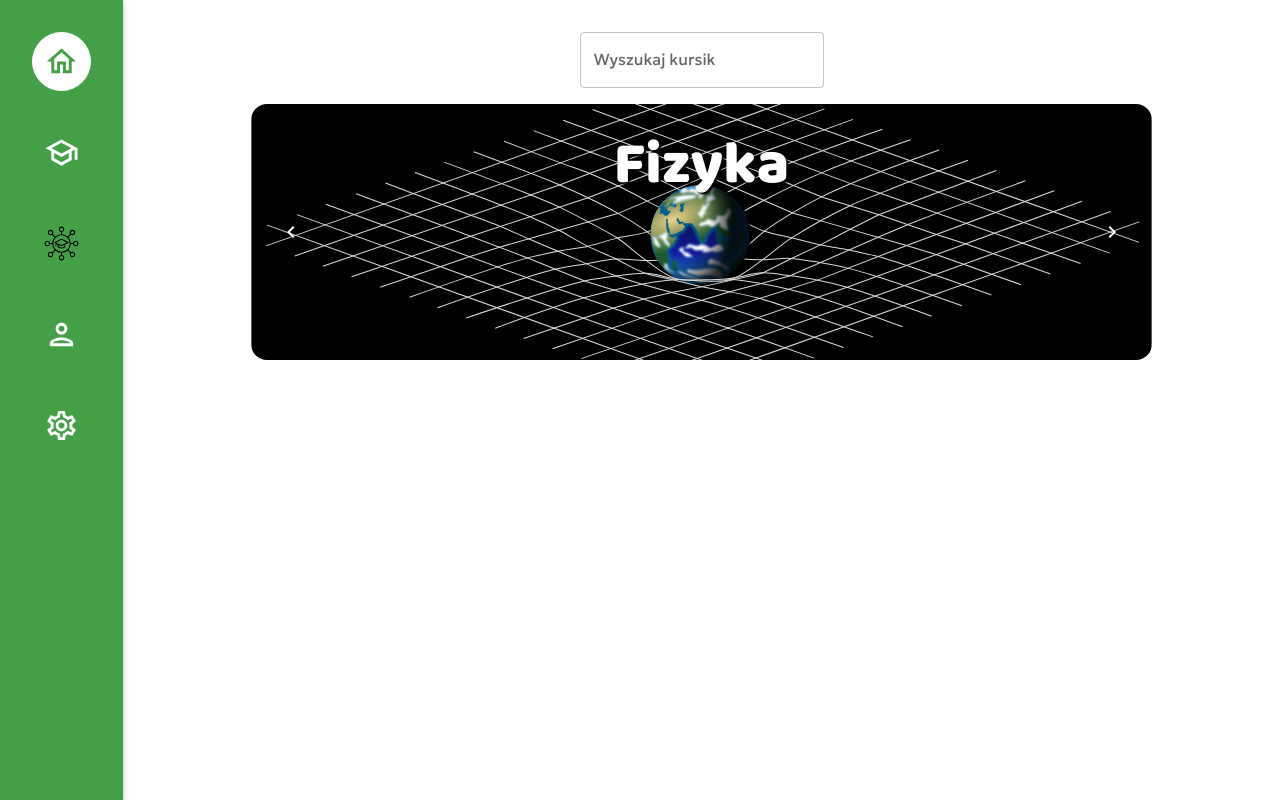
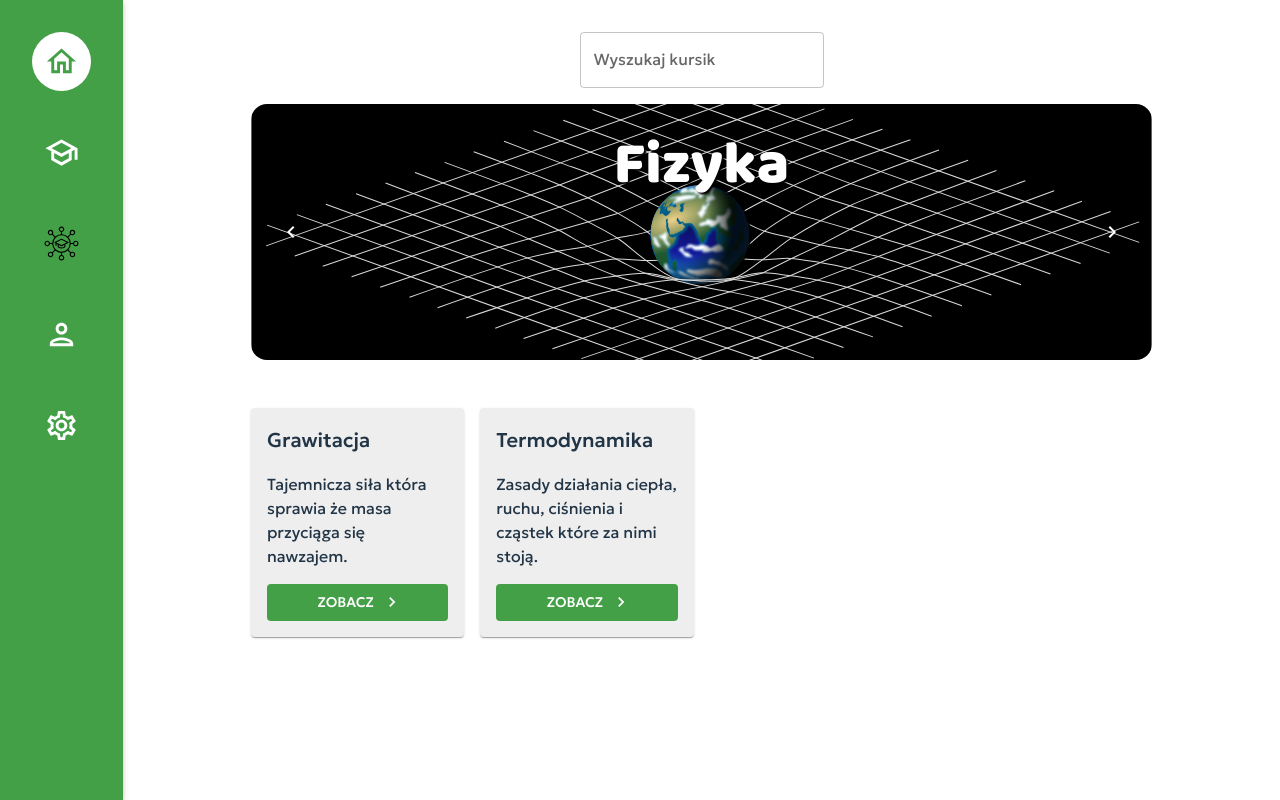
Before and after one commit to EdutieProject/edutie-frontend, a React (Vite) app in the folder edutie-frontend/: page /learn in a window 1280 px wide. Built offline with nearby package versions, Linux system fonts and the light colour scheme.

Commit message:
Reimplement Learn Page

```diff
--- a/edutie-frontend/src/components/Global/Surface.jsx
+++ b/edutie-frontend/src/components/Global/Surface.jsx
@@ -1,6 +1,6 @@
 import { Box, styled } from "@mui/material";
 
-const StyledBox = styled(Box)(({theme})=>({
+const StyledBox = styled(Box)(({ theme }) => ({
     background: theme.palette.surface.main,
     padding: theme.spacing(2),
     borderRadius: 4,
@@ -11,10 +11,10 @@ const StyledBox = styled(Box)(({theme})=>({
  * @param children Component's children
  * @returns React Component
  */
-export default function Surface({children}) {
+export default function Surface({ children, sx }) {
     return (
-    <StyledBox sx={{boxShadow: 1}}>
-        {children}
-    </StyledBox>
+        <StyledBox sx={{ boxShadow: 1, ...sx }}>
+            {children}
+        </StyledBox>
     );
 }
--- a/edutie-frontend/src/components/slider/Slider.jsx
+++ b/edutie-frontend/src/components/slider/ScienceCarousel.jsx
@@ -1,31 +1,34 @@
 import React, { useState } from 'react';
 import './Slider.css'; // Import CSS file for styling
 import { Box, IconButton, Typography, useTheme } from '@mui/material';
-import { ChevronLeft, ChevronRight, Image } from "@mui/icons-material"
+import { ChevronLeft, ChevronRight } from "@mui/icons-material"
 
 
-const Slider = (props) => {
-  const [currentImageIndex, setCurrentImageIndex] = useState(0);
+export default function ScienceCarousel({ sciences, setActiveScience }) {
+  const [currentScienceIndex, setCurrentScienceIndex] = useState(0);
   const theme = useTheme();
 
+  //TODO: refactor to be more elegant
   const nextImage = () => {
-    setCurrentImageIndex((prevIndex) => (prevIndex === props.sciences.length - 1 ? 0 : prevIndex + 1));
+    setActiveScience(sciences[currentScienceIndex === sciences.length - 1 ? 0 : currentScienceIndex + 1]);
+    setCurrentScienceIndex((prevIndex) => (prevIndex === sciences.length - 1 ? 0 : prevIndex + 1));
   };
 
   const prevImage = () => {
-    setCurrentImageIndex((prevIndex) => (prevIndex === 0 ? props.sciences.length - 1 : prevIndex - 1));
+    setActiveScience(sciences[currentScienceIndex === 0 ? sciences.length - 1 : currentScienceIndex - 1]);
+    setCurrentScienceIndex((prevIndex) => (prevIndex === 0 ? sciences.length - 1 : prevIndex - 1));
   };
 
   return (
 
      <Box sx={{position: "relative", paddingY: theme.spacing(16), borderRadius: 4, overflow: "hidden"}}>
       {/* TODO: move styling to style class */}
-      {props.sciences.map((science, index) => (
+      {sciences.map((science, index) => (
         <img
           key={index}
           src={science.picture}
           alt={`Image ${index}`}
-          className={`slider-image ${index === currentImageIndex ? 'visible' : 'hidden'}`}
+          className={`slider-image ${index === currentScienceIndex ? 'visible' : 'hidden'}`}
         />
 
       ))}
@@ -39,8 +42,11 @@ const Slider = (props) => {
         transform: "translateX(-50%)",
         textShadow: "black 2px 2px 2px"}}
       >
-          {props.sciences[currentImageIndex].name}
+          {sciences[currentScienceIndex].name}
       </Typography>
+
+      {/** Repair buttons and their colors */}
+
       <IconButton size='large' onClick={prevImage} sx={{position: "absolute", top: "50%", transform: "translateY(-50%)", left: "1rem"}}>
         <ChevronLeft color='white'/>
       </IconButton>
@@ -49,6 +55,4 @@ const Slider = (props) => {
       </IconButton>
     </Box>
   );
-};
-
-export default Slider;
+}
--- a/edutie-frontend/src/pages/LearnPage.jsx
+++ b/edutie-frontend/src/pages/LearnPage.jsx
@@ -1,34 +1,94 @@
 import * as React from 'react';
 
 // import Slider from "./Slider";
-import grawitacja from "../assets/svg/pictures/grawitacja.svg";
-import ladunki from "../assets/svg/pictures/ladunki.svg";
 import TextField from '@mui/material/TextField';
 
 import NavLayout from './layout/NavLayout';
-import { Box, Typography, useTheme } from '@mui/material';
-import Slider from '../components/slider/Slider';
+import { Box, Button, Grid, Typography, useTheme } from '@mui/material';
+import ScienceCarousel from '../components/slider/ScienceCarousel';
+import Surface from '../components/Global/Surface';
+import { useState } from 'react';
+import { getAllSciences, getCourseById, getCoursesOfScience } from '../services/StudyProgramServices';
+import { ChevronRight } from '@mui/icons-material';
+import { useEffect } from 'react';
 
 
 export default function LearnPage() {
     const theme = useTheme();
-    const sciences = [
-        {
-            name: "Fizyka",
-            picture: grawitacja
-        },
-        {
-            name: "Matematyka",
-            picture: ladunki
-        }
-    ];
+    const sciences = getAllSciences();
+    const [selectedScience, setSelectedScience] = useState(sciences[0]);
+    const [displayedCourses, setDisplayedCourses] = useState([]);
+    const [selectedCourseId, setSelectedCourseId] = useState(null);
 
+    useEffect(()=>{
+        setDisplayedCourses(getCoursesOfScience(selectedScience.id));
+    },[selectedScience]);
+
+    /** Render a course details view if one has been selected */
+    if(selectedCourseId !== null)
+        return (<ViewCourse courseId={selectedCourseId}/>);
+
+    /** Render usual view otherwise */
     return (
         <NavLayout>
             <Box sx={{padding: theme.spacing(2), display: "flex", justifyContent: "center"}}>
                 <TextField label="Wyszukaj kursik"/>
             </Box>
-            <Slider sciences={sciences}/>
+            <Box>
+                <ScienceCarousel sciences={sciences} setActiveScience={setSelectedScience}/>
+                <Grid container spacing={2} marginTop={theme.spacing(4)}>
+                {
+                    displayedCourses.map(o =>
+                    <Grid item xs={3} key={o.id}>
+                        <CourseTile course={o} setActiveCourse={setSelectedCourseId}/>
+                    </Grid>)
+                }
+                </Grid>
+            </Box>
         </NavLayout>
     );
 }
+
+/**
+ * Component used as tile to show the variety of courses
+ */
+function CourseTile({ course, setActiveCourse }) {
+    return (
+        <Surface sx={{display: "flex", gap: 2, flexDirection: "column"}}>
+            <Typography variant='h6'>{ course.name }</Typography>
+            <Typography variant='body1'>{ course.description }</Typography>
+            <Button variant="contained" disableElevation endIcon={<ChevronRight/>} onClick={() => setActiveCourse(course.id)}>
+                Zobacz
+            </Button>
+        </Surface>
+    );
+}
+
+/**
+ * Component rendered as a course preview.
+ */
+function ViewCourse({ courseId }) {
+
+    const course = getCourseById(courseId);
+
+    //TODO: Use flex to make the view responsive
+    return (
+        <NavLayout>
+            <Grid container spacing={2} marginTop={4}>
+                <Grid item xs={6} sx={{display: "flex", justifyContent: "center"}}>
+                    <img src='https://www.dickleburgh.norfolk.sch.uk/wp-content/uploads/2020/02/science.jpg'></img>
+                </Grid>
+                <Grid item xs={6} sx={{display: "flex", flexDirection: "column", gap: 2}}>
+                    <Typography variant='h1' fontFamily="Baloo">
+                        {course.name}
+                    </Typography>
+                    <Typography variant='body1'>
+                        {course.description}
+                    </Typography>
+                    <Button fullWidth variant='contained'>Przejdź do kursu</Button>
+                </Grid>
+            </Grid>
+
+        </NavLayout>
+    )
+}
--- /dev/null
+++ b/edutie-frontend/src/services/MockDb.js
@@ -0,0 +1,54 @@
+import grawitacja from "../assets/svg/pictures/grawitacja.svg";
+import ladunki from "../assets/svg/pictures/ladunki.svg";
+
+export const allSciences = [
+    {
+        id: "fizyka-0f8jr23r",
+        name: "Fizyka",
+        picture: grawitacja
+    },
+    {
+        id: "matematyka-f8093j",
+        name: "Matematyka",
+        picture: ladunki
+    }
+];
+
+export const allCourses = [
+    {
+        id: "uirefnbuiofe",
+        science: {
+            id: "fizyka-0f8jr23r",
+            name: "Fizyka"
+        },
+        name: "Grawitacja",
+        description: "Tajemnicza siła która sprawia że masa przyciąga się nawzajem."
+    },
+    {
+        id: "4hrtf943ffff",
+        science: {
+            id: "fizyka-0f8jr23r",
+            name: "Fizyka"
+        },
+        name: "Termodynamika",
+        description: "Zasady działania ciepła, ruchu, ciśnienia i cząstek które za nimi stoją."
+    },
+    {
+        id: "f934jhf439ufn",
+        science: {
+            id: "matematyka-f8093j",
+            name: "Matematyka"
+        },
+        name: "Trygonometria",
+        description: "Kąty i funkcje określające zależności między nimi, które mają wiele zastosowań i tajemnic"
+    },
+    {
+        id: "9j8fg3uj89n34f",
+        science: {
+            id: "matematyka-f8093j",
+            name: "Matematyka"
+        },
+        name: "Planimetria",
+        description: "Figury na płaszczyźnie kryją nieoczywiste tajemnice i zależności."
+    }
+];
--- /dev/null
+++ b/edutie-frontend/src/services/StudyProgramServices.js
@@ -0,0 +1,13 @@
+import { allCourses, allSciences } from "./MockDb"
+
+export function getAllSciences() {
+    return allSciences;
+}
+
+export function getCoursesOfScience(scienceId) {
+    return allCourses.filter(o => o.science.id === scienceId);
+}
+
+export function getCourseById(courseId) {
+    return allCourses.find(o => o.id === courseId);
+}
```
